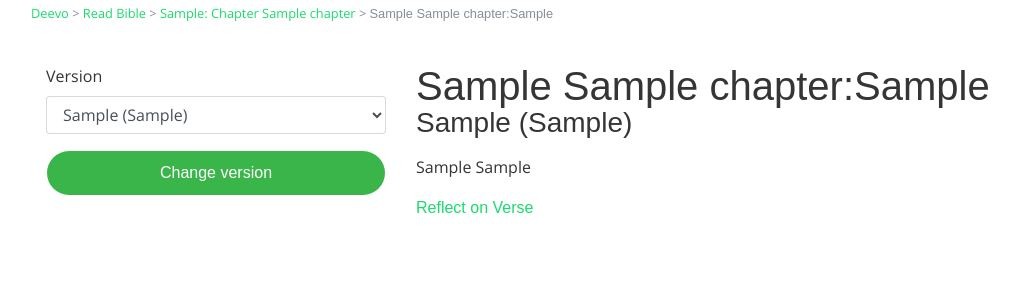
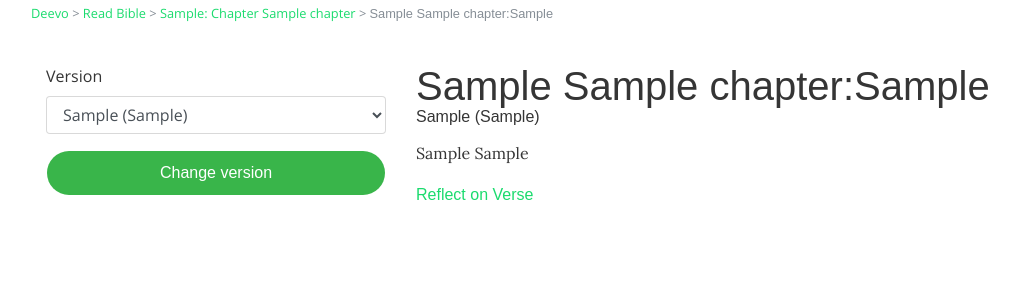
Before and after one commit to reginaalyssa/Deevo, a Django app: template deevo/bible/templates/bible/verse.html in a window 1280 px wide. Shown: the part 60-360 px from the top of the page, without its empty margins (54-1073 px from the left). Run offline with Django 3.2, Linux system fonts and the light colour scheme; tables that the repository leaves empty hold one stand-in row (values such as "Sample post"); the template is opened without the code that fills it: values that come from a table or form of the project are taken from there, most other values are stand-ins (such as "Sample title", 1, 10 or a date in 2020); some libraries are stand-ins or nearby versions; some web fonts are replaced.

Commit message:
Change font of paragraphs in Read Bible to serif

```diff
--- a/deevo/bible/templates/bible/verse.html
+++ b/deevo/bible/templates/bible/verse.html
@@ -2,6 +2,11 @@
 {% load bible_tags %}
 
 {% block title %}{{ book.n }} {{ chapter }}:{{ verse.v }}{% endblock %}
+
+{% block stylesheet %}
+    {% load static %}
+    <link rel="stylesheet" href="{% static 'css/bible.css' %}">
+{% endblock %}
 
 {% block content %}
     <div class="container">
--- a/deevo/bible/views.py
+++ b/deevo/bible/views.py
@@ -103,6 +103,10 @@
         context['book'] = get_object_or_404(KeyEnglish, pk=self.kwargs['book_id'])
         context['chapter'] = self.kwargs['chapter_id']
         context['version_link'] = self.kwargs['version_id']
+        model = get_version_model_from_id(version.id)
+        q = get_list_or_404(model, b=self.kwargs['book_id'])
+        for r in q:
+            print(r.c)
         return context
 
 class VerseDetailView(LoginRequiredMixin, DetailView):
--- a/deevo/devotions/templates/devotions/choose.html
+++ b/deevo/devotions/templates/devotions/choose.html
@@ -21,7 +21,8 @@
                         <h1 class="margin-0">New Devotion</h1>
                         <h2>Step {{ wizard.steps.step1 }} of {{ wizard.steps.count }}: Choose Verse</h2>
                     </div>
-
+                    <small class="text-muted">You may also opt to <a href="{% url 'bible:book' %}">Read the Bible</a> and choose a verse from there.</small>
+                    <br><br>
                     <form method="post">
                         {% csrf_token %}
                         {% load crispy_forms_tags %}
--- a/deevo/static/css/bible.css
+++ b/deevo/static/css/bible.css
@@ -13,3 +13,7 @@
 .read-bible-chapter {
     margin-top: 0;
 }
+
+p {
+    font-family: "Lora-Regular", serif;
+}
```
